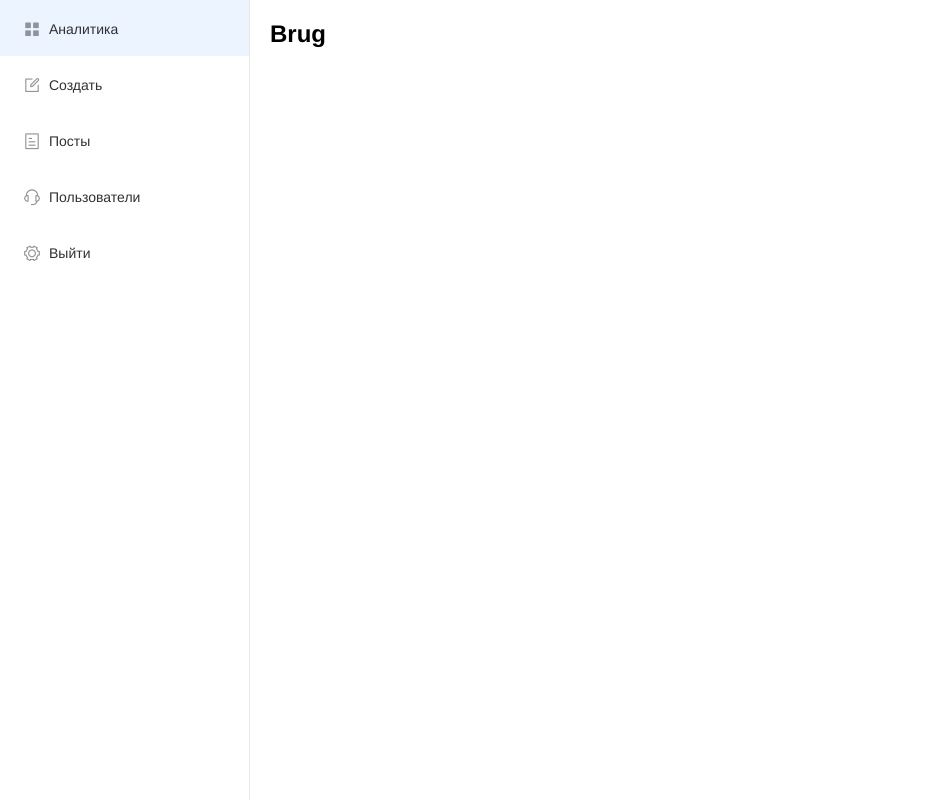
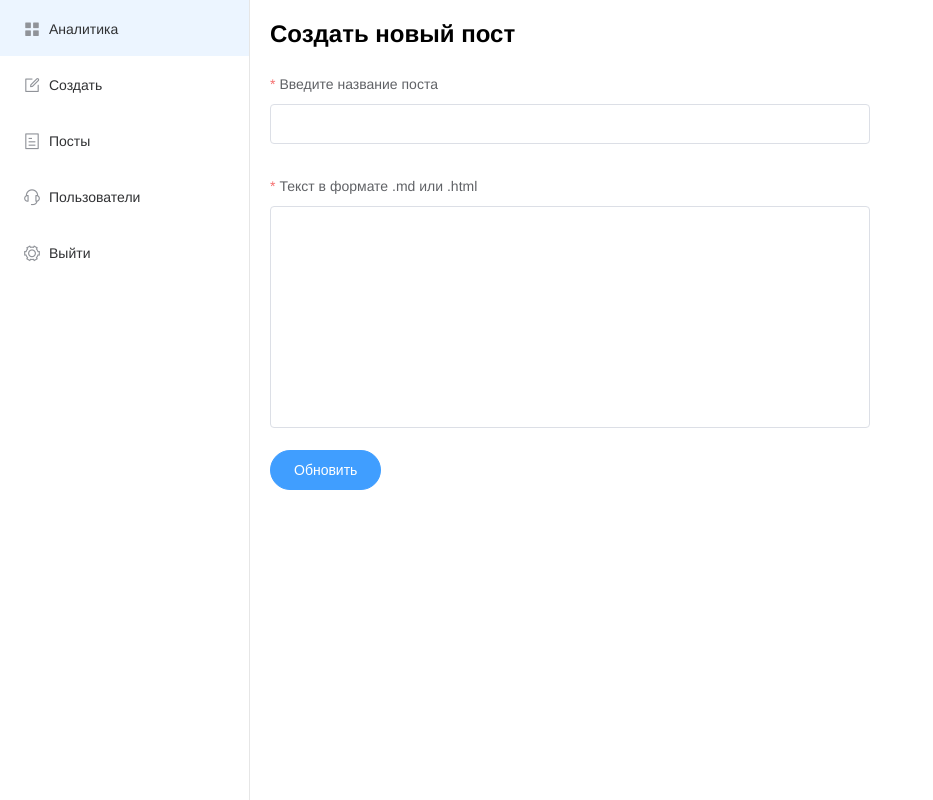
Before and after one commit to AvanesyanAshot/simple-blog, a Nuxt app: page /admin/create in a window 1280 px wide. Shown: the whole page, without its empty margins (0-933 px from the left). Built offline with nearby package versions, Linux system fonts and the light colour scheme; no server answers.

Commit message:
add create post

```diff
--- a/pages/admin/create.vue
+++ b/pages/admin/create.vue
@@ -1,12 +1,94 @@
 <template>
-    <div>
-        <h1>Brug</h1>
+    <div class="page-wrap">
+        <h1 class="mb">Создать новый пост</h1>
+        <el-form
+            :model="controls"
+            :rules="rules"
+            ref="form"
+            @submit.native.prevent="onSubmit"
+        >
+            <el-form-item label="Введите название поста" prop="title">
+                <el-input
+                    v-model.trim="controls.title"
+                />
+            </el-form-item>
+
+            <el-form-item label="Текст в формате .md или .html" prop="text">
+                <el-input
+                    type="textarea"
+                    v-model.trim="controls.text"
+                    resize="none"
+                    :rows="10"
+                />
+            </el-form-item>
+
+            <el-form-item>
+                <el-button
+                    type="primary"
+                    round
+                    native-type="submit"
+                    :loading="loading"
+                >
+                Обновить
+                </el-button>
+
+            </el-form-item>
+        </el-form>
     </div>
 </template>
 
 <script>
 export default {
     layout: 'admin',
-    middleware: ["admin-auth"]
+    middleware: ["admin-auth"],
+    data() {
+        return {
+            loading: false,
+            controls: {
+                title: '',
+                text: ""
+            },
+            rules: {
+                text: [
+                    { required: true, message: 'Поле текст не должен быть пустым', trigger: 'blur' },
+                ],
+                title: [
+                    { required: true, message: 'Название поста не может быть пустым', trigger: 'blur' },
+                ]
+
+            }
+        };
+    },
+    methods: {
+        onSubmit() {
+            this.$refs.form.validate(async valid =>{
+                if(valid) {
+                    this.loading = true
+                    const FormData = {
+                        text: this.controls.text,
+                        title: this.controls.title
+                    }
+                    try {
+                        await this.$store.dispatch('post/create', FormData)
+                        this.controls.text = ''
+                        this.controls.title = ''
+                        this.$message.success('Пост успешно создан')
+                    } catch (error) {
+
+                        this.$message.warning('Произошла ошибка попробуйте снова')
+                    } finally {
+                        this.loading = false
+                    }
+
+                }
+            })
+        }
+    }
 }
 </script>
+
+<style lang="scss" scoped>
+    .page-wrap{
+        width: 600px;
+    }
+</style>
--- a/pages/admin/post/_id.vue
+++ b/pages/admin/post/_id.vue
@@ -88,9 +88,12 @@ export default {
                         await this.$store.dispatch('post/update', FormData)
                         this.$message.success('Пост обновлен')
                         this.loading =  false
+                        this.controls.text = ''
                     } catch (error) {
                         this.$message.warning('Произошла ошибка попробуйте снова')
                         this.loading = false
+                        this.controls.text = ''
+
                     }
 
                 }
--- a/store/post.js
+++ b/store/post.js
@@ -22,6 +22,13 @@ export const actions = {
     async update({}, {id, text}) {
 
     },
+    async create({}, {title, text}){
+        return await new Promise(resolve => {
+            setTimeout(()=>{
+                resolve()
+            },1000 )
+        })
+    },
     async fetchAdminById({}, id){
         return await new Promise(resolve =>{
             setTimeout(()=>{
```
